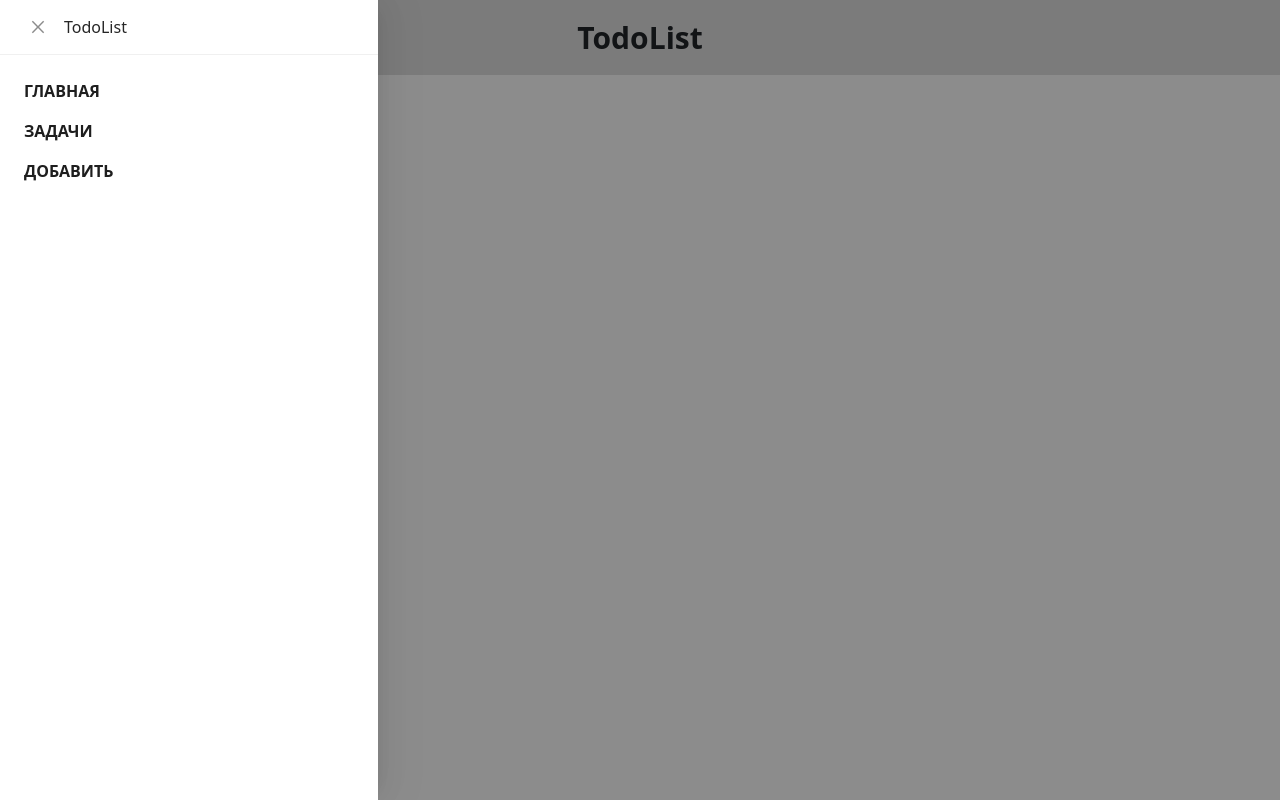
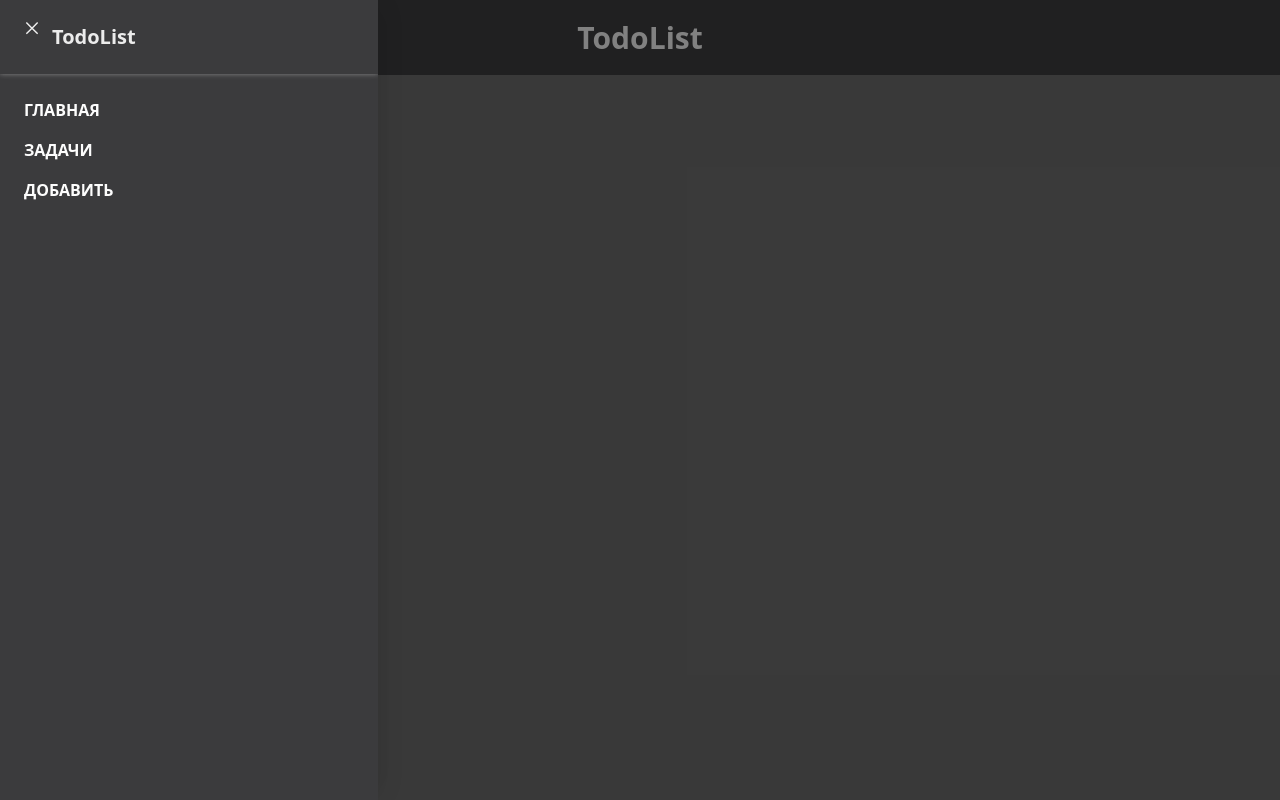
Before and after one commit to AlexType/todo-list, a Next.js app: page / in a window 1280 px wide. Both pictures are taken after a click on the button 99 px from the left and 37 px from the top of the page. Built offline with nearby package versions, Linux system fonts and the light colour scheme.

Commit message:
upd: header styles

```diff
--- a/src/containers/Header/Header.module.scss
+++ /dev/null
@@ -1,21 +0,0 @@
-.header {
-    padding: 15px 0;
-    background: rgb(224, 224, 224);
-}
-
-.logo {
-    font-weight: 900;
-    font-size: 30px;
-}
-
-.link {
-    font-size: 16px;
-    font-weight: 600;
-    color: #1e1e1e;
-    text-decoration: none;
-    text-transform: uppercase;
-    &:hover {
-        color: #1e1e1e;
-        text-decoration: underline;
-    }
-}
--- a/src/containers/Header/index.jsx
+++ b/src/containers/Header/index.jsx
@@ -2,13 +2,13 @@ import React, { useState } from "react";
 import Link from "next/link";
 import { Drawer } from "antd";
 import { MenuOutlined } from "@ant-design/icons";
-import styles from "./Header.module.scss";
 
 const Header = () => {
+
     const [visible, setVisible] = useState(false);
 
     return (
-        <header className={styles.header}>
+        <header className="header">
             <div className="container">
                 <div className="row align-items-center">
                     <div className="col">
@@ -17,7 +17,7 @@ const Header = () => {
                         </button>
                     </div>
                     <div className="col-auto">
-                        <p className={styles.logo}>TodoList</p>
+                        <p className="logo">TodoList</p>
                     </div>
                     <div className="col"></div>
                 </div>
@@ -32,17 +32,17 @@ const Header = () => {
                 <div className="row row-cols-1 gy-3">
                     <div className="col">
                         <Link href="/">
-                            <a className={styles.link}>Главная</a>
+                            <a className="header__link">Главная</a>
                         </Link>
                     </div>
                     <div className="col">
                         <Link href="/all-tasks">
-                            <a className={styles.link}>Задачи</a>
+                            <a className="header__link">Задачи</a>
                         </Link>
                     </div>
                     <div className="col">
                         <Link href="/add-task">
-                            <a className={styles.link}>Добавить</a>
+                            <a className="header__link">Добавить</a>
                         </Link>
                     </div>
                 </div>
--- /dev/null
+++ b/styles/antd/_drawer.scss
@@ -0,0 +1,31 @@
+.ant-drawer-header,
+.ant-drawer-content,
+.ant-drawer-content-wrapper {
+    background-color: #3b3b3d;
+}
+
+.ant-drawer-header {
+    padding: 26px 24px;
+    border: none;
+    box-shadow: 0 0 5px rgba(255, 255, 255, 0.39);
+}
+
+.ant-drawer-title {
+    font-weight: 900;
+    font-size: 20px;
+    color: #ececec;
+}
+
+.ant-drawer-close {
+    padding: 0 !important;
+    right: 24px;
+    top: 50%;
+    transform: translateY(-55%);
+    svg {
+        fill: #ececec;
+        transition: 0.3s ease-in-out;
+        &:hover {
+            fill: #ffffff;
+        }
+    }
+}
--- /dev/null
+++ b/styles/common/_logo.scss
@@ -0,0 +1,5 @@
+.logo {
+    color: #ececec;
+    font-weight: 900;
+    font-size: 30px;
+}
--- /dev/null
+++ b/styles/containers/_header.scss
@@ -0,0 +1,15 @@
+.header {
+    padding: 15px 0;
+    background: #3b3b3d;
+    &__link {
+        font-size: 16px;
+        font-weight: 600;
+        color: #fdfdfd;
+        text-decoration: none;
+        text-transform: uppercase;
+        &:hover {
+            color: #1e1e1e;
+            text-decoration: underline;
+        }
+    }
+}
--- a/styles/main.scss
+++ b/styles/main.scss
@@ -15,13 +15,25 @@
 @import "~bootstrap/scss/utilities/api";
 
 // common
+@import "common/logo";
 @import "common/link";
 @import "common/ico";
-@import "common/messages";
 
 // components
 @import "components/task-add";
 
+// containers
+@import "containers/header";
+
+// custom antd
+@import "antd/drawer";
+@import "antd/messages";
+
+body {
+    background: #696969;
+    color: #fff;
+}
+
 p {
     margin-bottom: 0;
 }
```
Also changed, not shown: styles/antd/_messages.scss (renamed from styles/common/_messages.scss).
